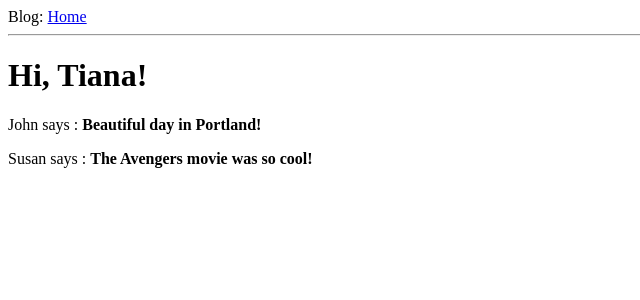
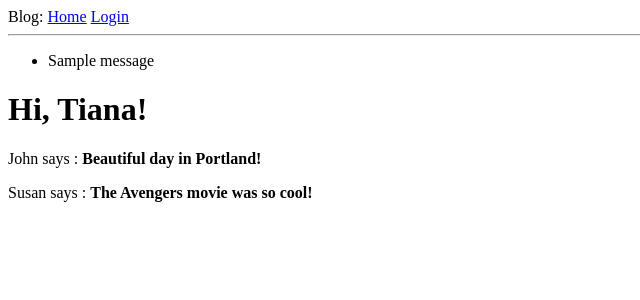
Before and after one commit to Andriantiana/blog, a Flask app: page / in a window 1280 px wide. Shown: the top 300 px of the page, without its empty margins (0-640 px from the left). Run offline with Flask 2, Linux system fonts and the light colour scheme; one stand-in notice (Sample message) is shown.

Commit message:
Forms with flask, example with login form

```diff
--- a/app/forms.py
+++ b/app/forms.py
@@ -1,4 +1,4 @@
-from flask-wtf import FlaskForm
+from flask_wtf import FlaskForm
 from wtforms import StringField, PasswordField, BooleanField, SubmitField
 from wtforms.validators import DataRequired
 
--- a/app/routes.py
+++ b/app/routes.py
@@ -1,5 +1,6 @@
-from flask import render_template
+from flask import render_template, flash, redirect, url_for
 from app import app
+from app.forms import LoginForm
 
 @app.route("/")
 @app.route("/index")
@@ -16,3 +17,11 @@ def index():
                 }
             ]
     return render_template("index.html", title = "Home", user=user, posts=posts)
+
+@app.route("/login", methods = ["GET", "POST"])
+def login():
+    form = LoginForm()
+    if form.validate_on_submit():
+        flash(f"Login requested for user {form.username.data}, remember_me = {form.remember_me.data}")
+        return redirect(url_for("index"))
+    return render_template("login.html", title = "Sign In", form = form)
--- a/app/templates/base.html
+++ b/app/templates/base.html
@@ -8,8 +8,22 @@
 		{% endif %}
 	</head>
 	<body>
-		<div>Blog: <a href="/index">Home</a></div>
+		<div>
+			Blog:
+			<a href="{{ url_for('index') }}">Home</a>
+			<a href="{{ url_for('login') }}">Login</a>
+		</div>
+
 		<hr/>
+		{% with messages = get_flashed_messages() %}
+		{% if messages %}
+		<ul>
+			{% for message in messages %}
+			<li>{{ message }}</li>
+			{% endfor %}
+		</ul>
+		{% endif %}
+		{% endwith %}
 		{% block content %}{% endblock %}
 	</body>
 </html>
```
Also changed, not shown: app/templates/login.html (+9 -3 lines).
